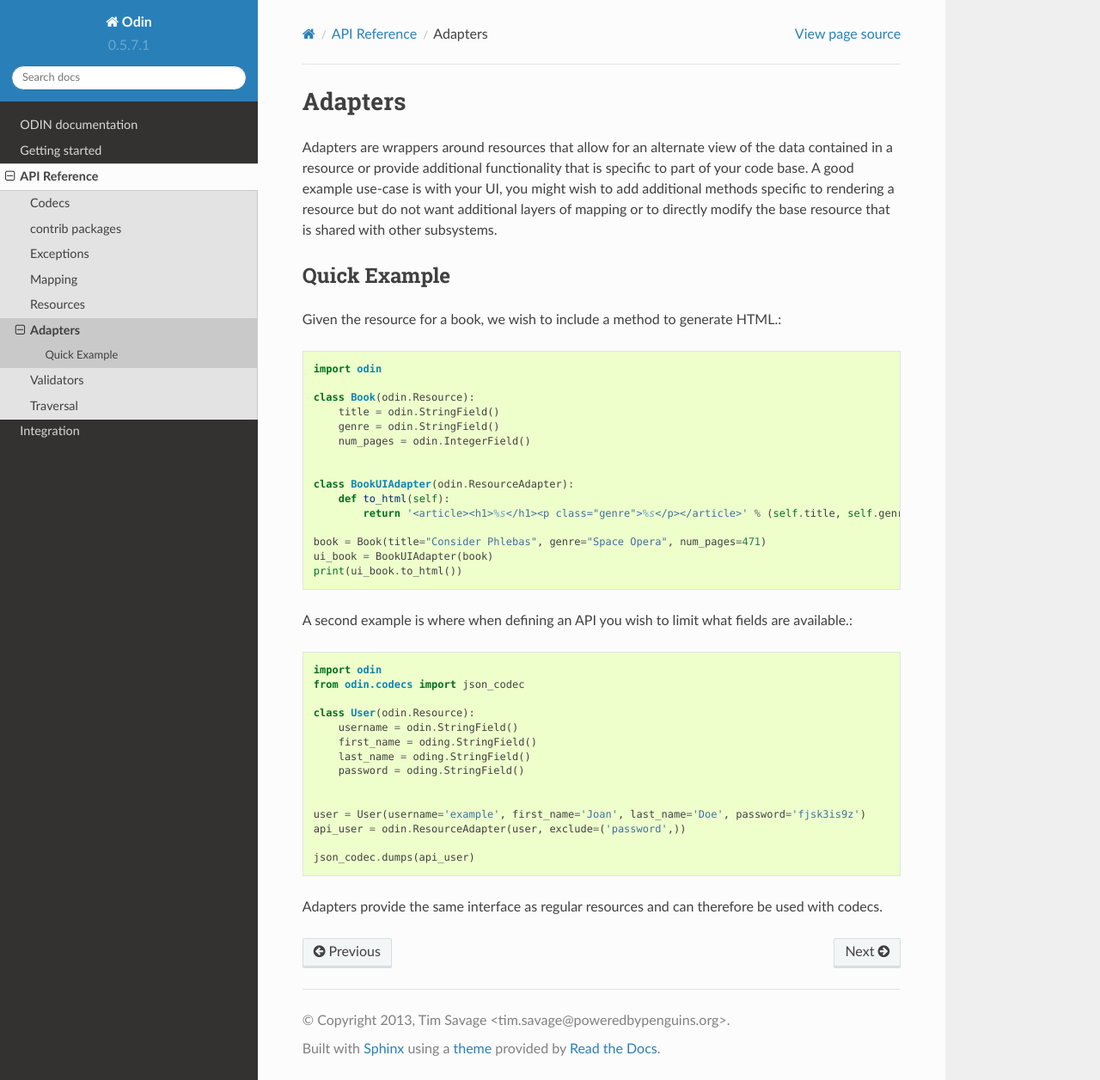
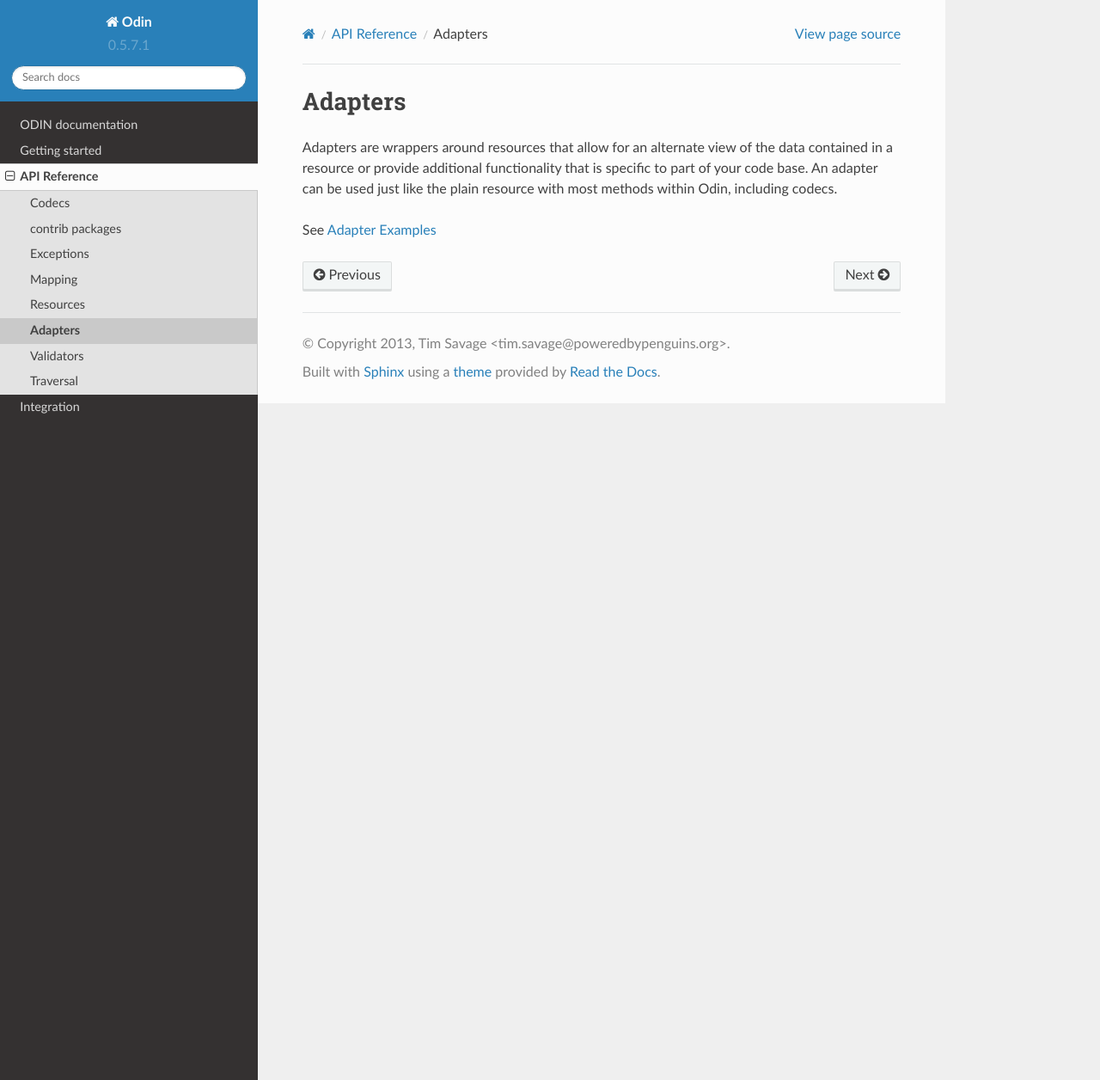
Before and after one commit to python-odin/odin, a Sphinx documentation site: the page built from docs/ref/adapters.rst, in a window 1280 px wide and 1256 px high. Shown: the whole window at 86% size. Built offline with Sphinx 7.4.7 and the Read the Docs theme 2.0.0, drawn with Linux system fonts in a browser that asks for light colours.

Commit message:
Added examples of adapter usage

```diff
--- a/docs/index.rst
+++ b/docs/index.rst
@@ -24,6 +24,8 @@
 * Adapters: :doc:`ref/adapters`
 * Documenting: :doc:`ref/contrib/sphinx/index`
 
+See the :doc:`examples/index` section for examples on how to use features of Odin.
+
 Extras
 ******
 
--- a/docs/ref/adapters.rst
+++ b/docs/ref/adapters.rst
@@ -3,46 +3,7 @@
 ########
 
 Adapters are wrappers around resources that allow for an alternate view of the data contained in a resource or provide
-additional functionality that is specific to part of your code base. A good example use-case is with your UI, you might
-wish to add additional methods specific to rendering a resource but do not want additional layers of mapping or to
-directly modify the base resource that is shared with other subsystems.
+additional functionality that is specific to part of your code base. An adapter can be used just like the plain resource
+with most methods within Odin, including codecs.
 
-Quick Example
-=============
-
-Given the resource for a book, we wish to include a method to generate HTML.::
-
-    import odin
-
-    class Book(odin.Resource):
-        title = odin.StringField()
-        genre = odin.StringField()
-        num_pages = odin.IntegerField()
-
-
-    class BookUIAdapter(odin.ResourceAdapter):
-        def to_html(self):
-            return '<article><h1>%s</h1><p class="genre">%s</p></article>' % (self.title, self.genre)
-
-    book = Book(title="Consider Phlebas", genre="Space Opera", num_pages=471)
-    ui_book = BookUIAdapter(book)
-    print(ui_book.to_html())
-
-A second example is where when defining an API you wish to limit what fields are available.::
-
-    import odin
-    from odin.codecs import json_codec
-
-    class User(odin.Resource):
-        username = odin.StringField()
-        first_name = oding.StringField()
-        last_name = oding.StringField()
-        password = oding.StringField()
-
-
-    user = User(username='example', first_name='Joan', last_name='Doe', password='fjsk3is9z')
-    api_user = odin.ResourceAdapter(user, exclude=('password',))
-
-    json_codec.dumps(api_user)
-
-Adapters provide the same interface as regular resources and can therefore be used with codecs.
+See :doc:`../examples/adapters`
```
Also changed, not shown: docs/examples/adapters.rst (added, +61 -0 lines), docs/examples/index.rst (added, +10 -0 lines).
